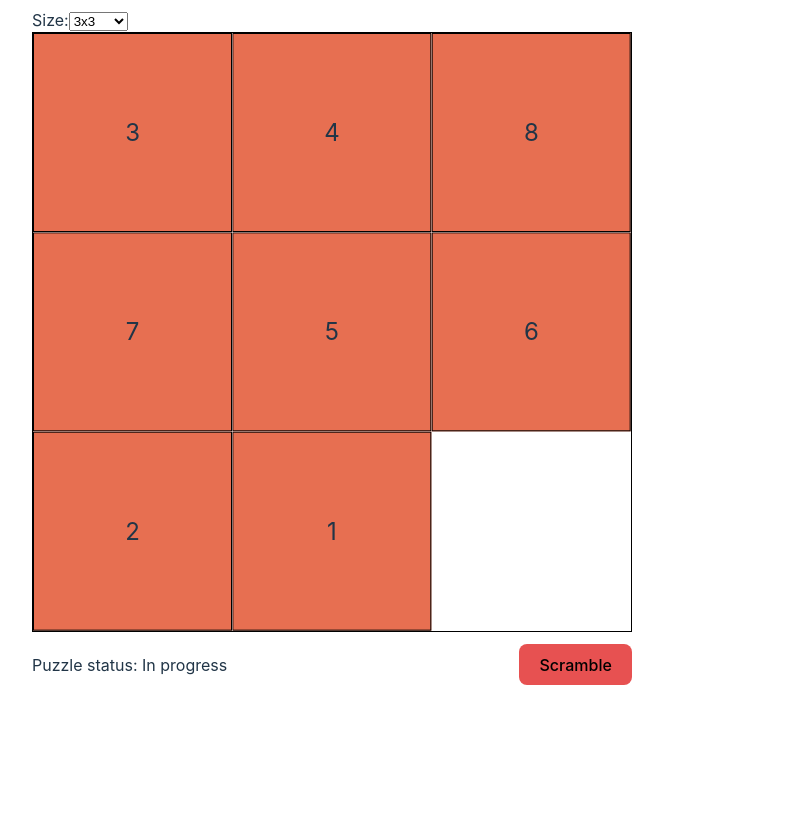
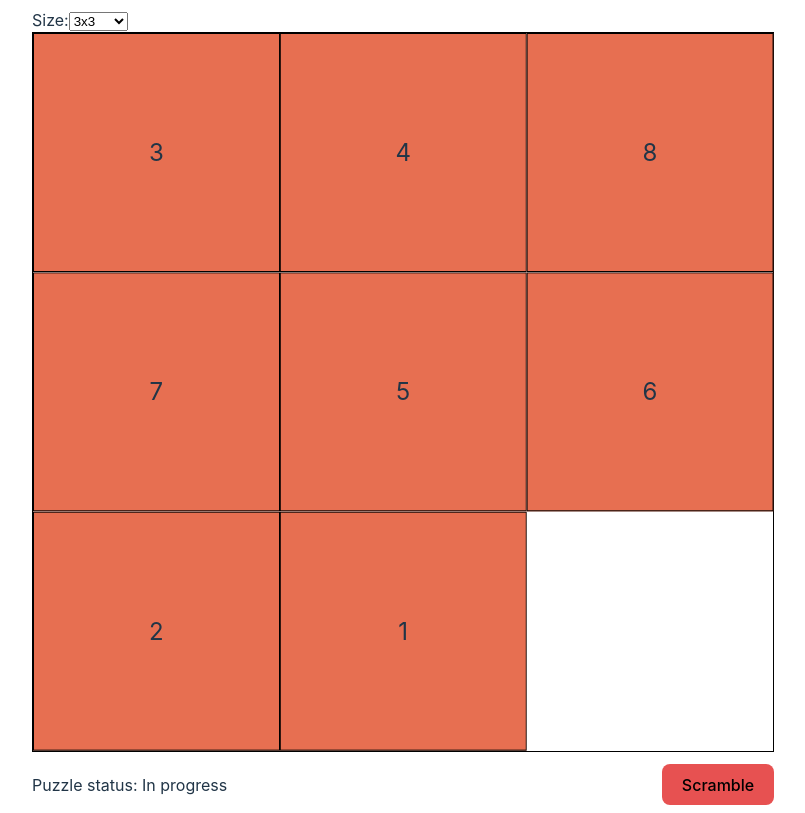
Before and after one commit to blake-boswell/slide-puzzle, a React (Vite) app: page / in a window 1280 px wide. Shown: the whole page, without its empty margins (54-859 px from the left). Built offline with nearby package versions, Linux system fonts and the light colour scheme.

Commit message:
Updated puzzle sizing

```diff
--- a/src/styles/puzzle.css
+++ b/src/styles/puzzle.css
@@ -2,24 +2,22 @@
   --row-count: 3;
   --col-count: 3;
   --gap: 4px;
-  max-width: 600px;
-  max-height: 600px;
+  display: flex;
+  flex-direction: column;
+  justify-content: center;
 }
 
 .puzzle__board {
   border: 1px solid black;
   /* padding: 4px; */
   position: relative;
-  height: 600px;
-  width: 600px;
-  /* display: grid;
-  grid-template-rows: repeat(var(--row-count), 1fr);
-  grid-template-columns: repeat(var(--col-count), 1fr);
-  gap: var(--gap); */
+  aspect-ratio: 1/1;
+  width: 100%;
+  max-height: 90vh;
+  margin-inline: auto;
 }
 
 .puzzle-piece {
-  /* transition 100% - gap */
   will-change: transform;
   background-color: #e76f51;
   border: 1px solid black;
@@ -28,7 +26,6 @@
   justify-content: center;
   align-items: center;
   aspect-ratio: 1/1;
-  /* transform: translate3d(0, 0, 0); */
   transition: transform 150ms ease-out;
   cursor: pointer;
   user-select: none;
@@ -40,3 +37,9 @@
   align-items: center;
   margin-top: 12px;
 }
+
+@media (min-width: 992px) {
+  .puzzle {
+    width: 67%;
+  }
+}
```
